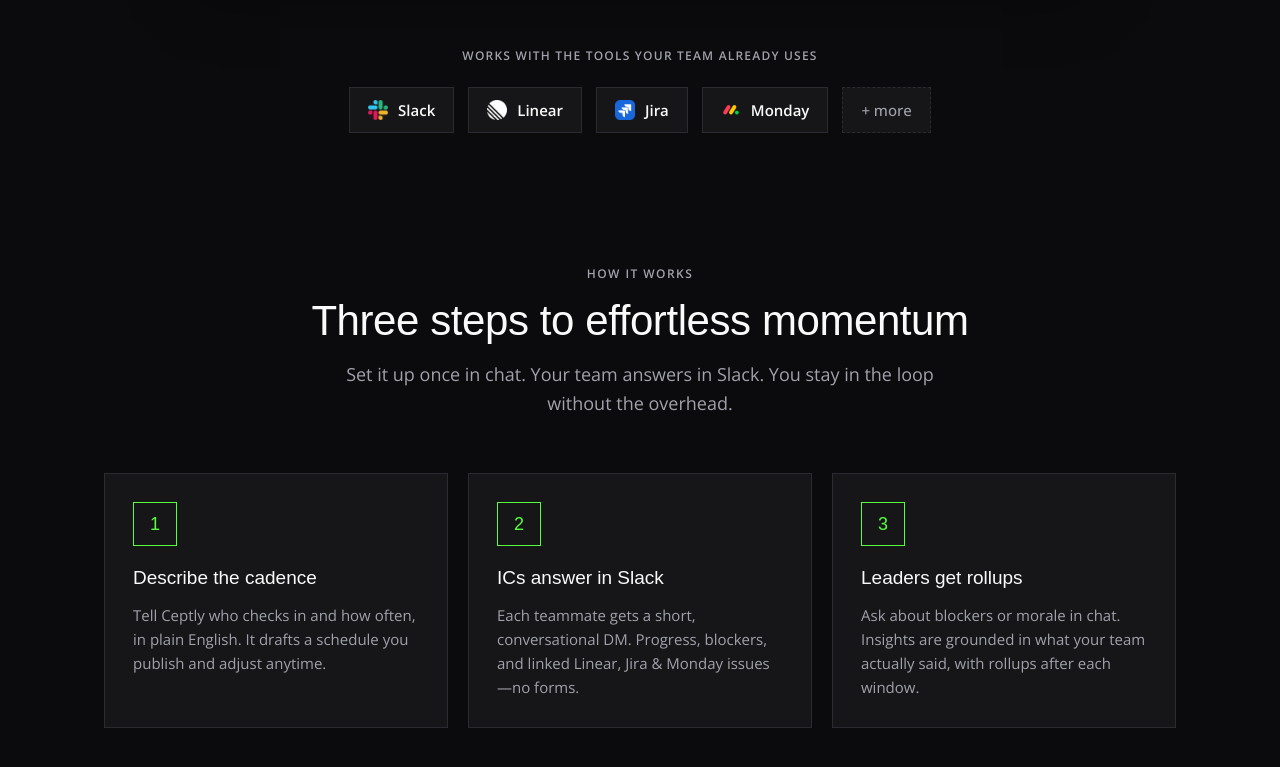
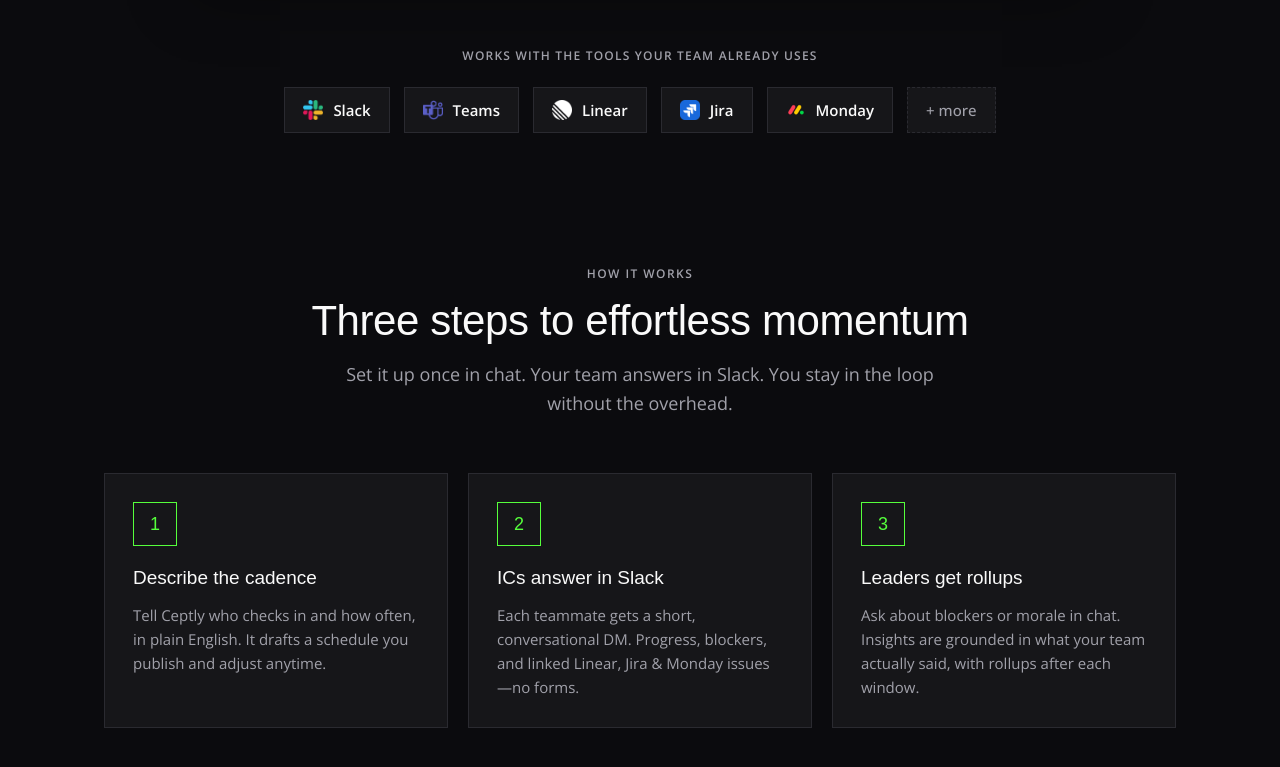
Before and after one commit to ceptly/ceptly-public, a Next.js app: page / in a window 1280 px wide. Shown: the part 1358-2125 px from the top of the page. Built offline with nearby package versions, Linux system fonts and the light colour scheme; no server answers; a web font is replaced by a local one.

Commit message:
teams integration

```diff
--- a/src/components/landing/landing-integrations.tsx
+++ b/src/components/landing/landing-integrations.tsx
@@ -5,6 +5,11 @@ const INTEGRATIONS = [
     name: "Slack",
     light: "/integrations/slack.png",
     dark: "/integrations/slack.png",
+  },
+  {
+    name: "Teams",
+    light: "/integrations/teams.png",
+    dark: "/integrations/teams.png",
   },
   {
     name: "Linear",
```
Also changed, not shown: public/integrations/teams.png (added), public/integrations/teams.svg (added).
